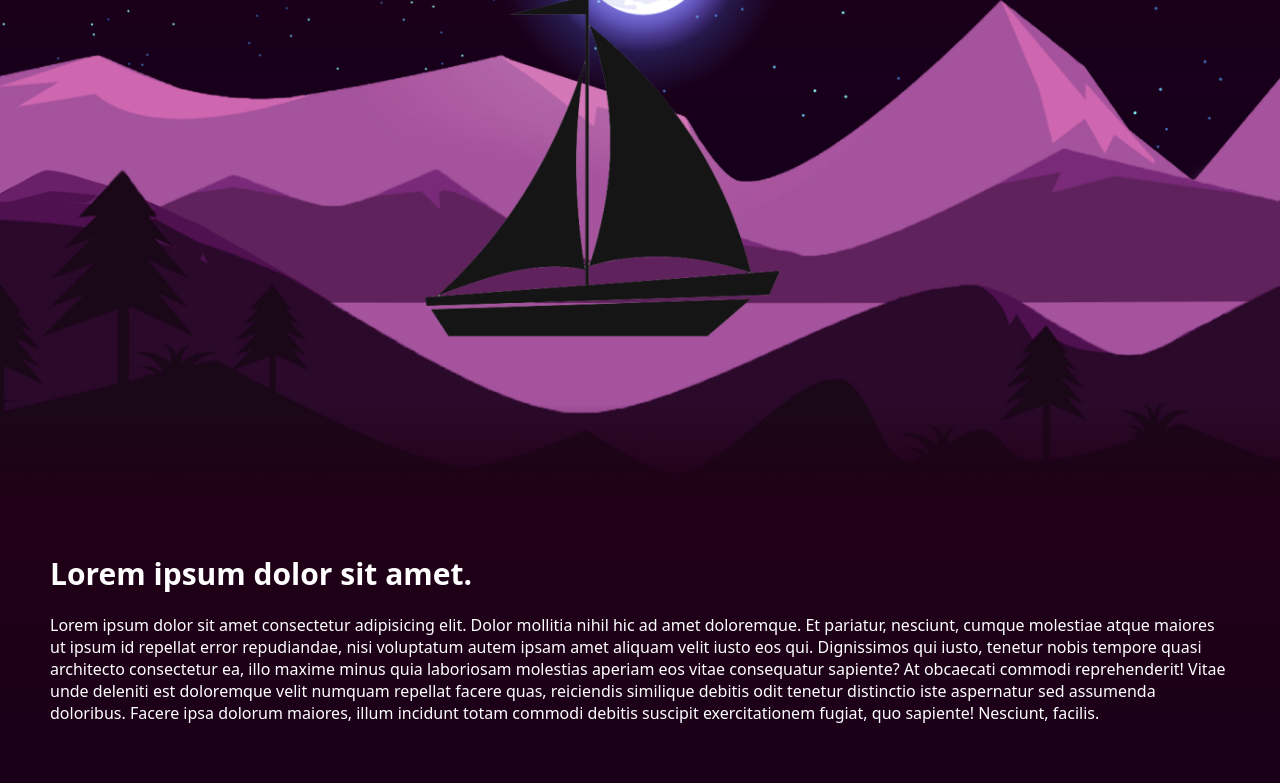
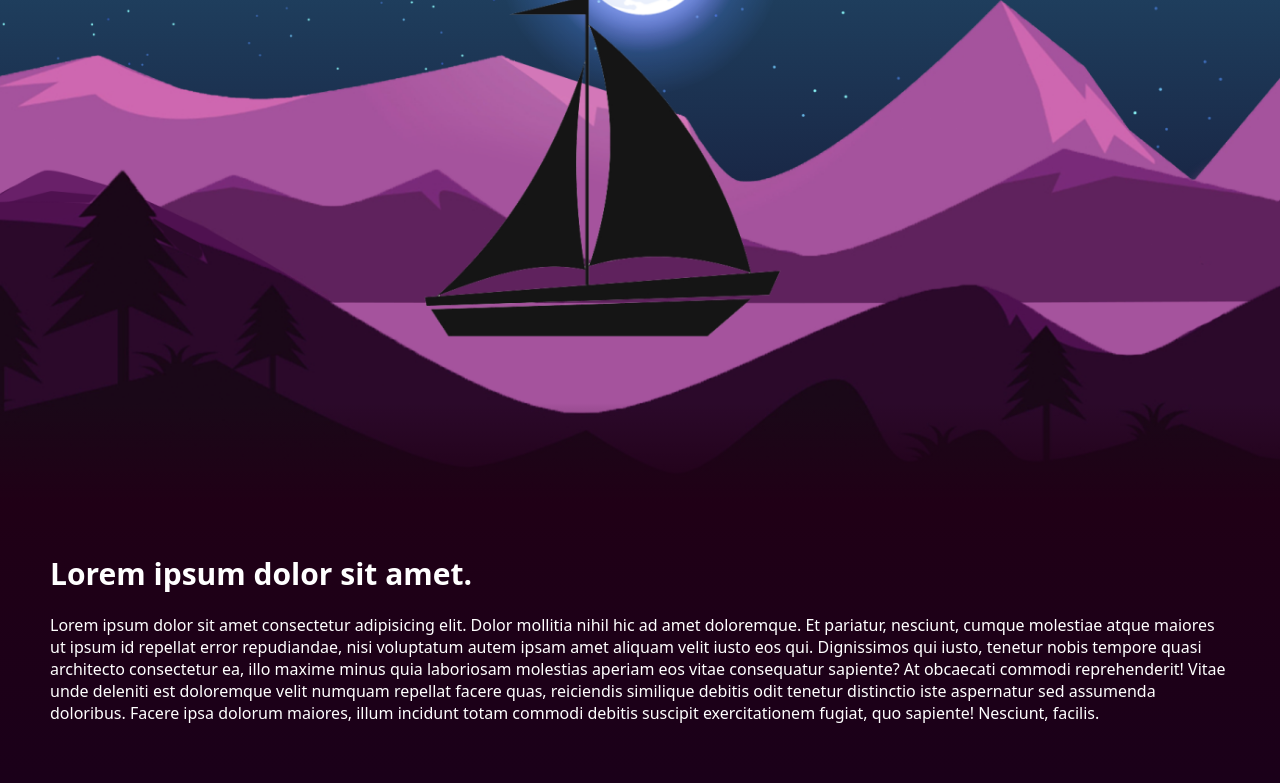
Before and after one commit to abdoBadawy74/nouvil-scrolling, a plain HTML site: page index.html in a window 1280 px wide. Shown: the part 297-1080 px from the top of the page. Drawn offline with Linux system fonts and the light colour scheme.

Commit message:
add script -make it more dynamic

```diff
--- a/index.html
+++ b/index.html
@@ -72,5 +72,6 @@
       </p>
       <br />
     </div>
+    <script src="./script.js"></script>
   </body>
 </html>
--- /dev/null
+++ b/script.js
@@ -0,0 +1,63 @@
+// calling vars from document
+
+let stars = document.getElementById("stars");
+
+let moon = document.getElementById("moon");
+
+let mountains3 = document.getElementById("mountains3");
+
+let mountains4 = document.getElementById("mountains4");
+
+let river = document.getElementById("river");
+
+let boat = document.getElementById("boat");
+
+let nouvil = document.querySelector(".nouvil");
+
+let main = document.querySelector(".main");
+
+window.onscroll = function () {
+  let value = scrollY;
+  //   control objects as to value of scrollY
+
+  stars.style.left = value + "px";
+
+  moon.style.top = value * 4 + "px";
+
+  mountains3.style.top = value * 2 + "px";
+
+  mountains4.style.top = value * 1.5 + "px";
+
+  river.style.top = value + "px";
+
+  boat.style.top = value + "px";
+
+  boat.style.left = value * 3 + "px";
+
+  nouvil.style.fontSize = value + "px";
+
+  // making title more bigger as to scroll
+
+  if (scrollY >= 67) {
+    nouvil.style.fontSize = 67 + "px";
+    // make title fixed at identified point
+
+    nouvil.style.position = "fixed";
+
+    // hide title at 375px or bigger
+
+    if (scrollY >= 375) {
+      nouvil.style.display = "none";
+    } else {
+      nouvil.style.display = "block";
+    }
+
+    // make background morning in the point
+
+    if (scrollY >= 100) {
+      main.style.background = "linear-gradient(#276281,#10001f)";
+    } else {
+      main.style.background = "linear-gradient(#200016, #10001f)";
+    }
+  }
+};
--- a/style.css
+++ b/style.css
@@ -51,6 +51,7 @@ header ul li a:hover,
   display: flex;
   justify-content: center;
   align-items: center;
+  overflow: hidden;
 }
 .main::after {
   content: "";
```
